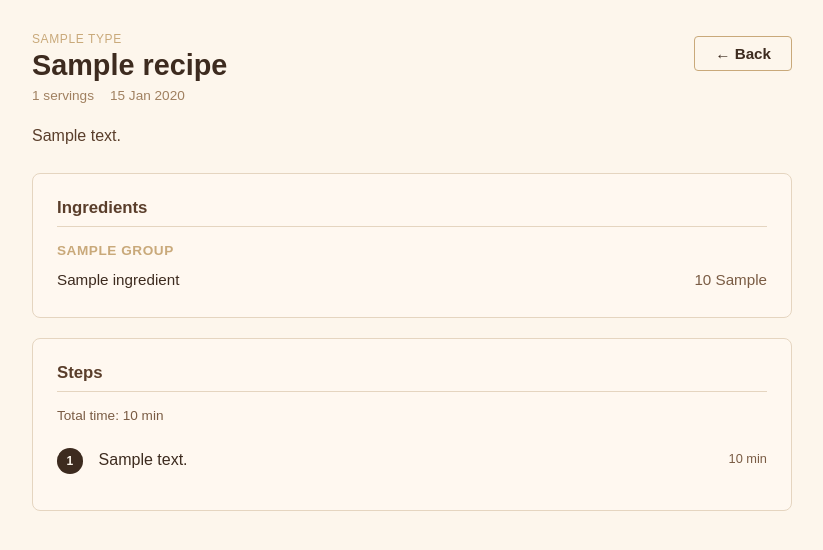
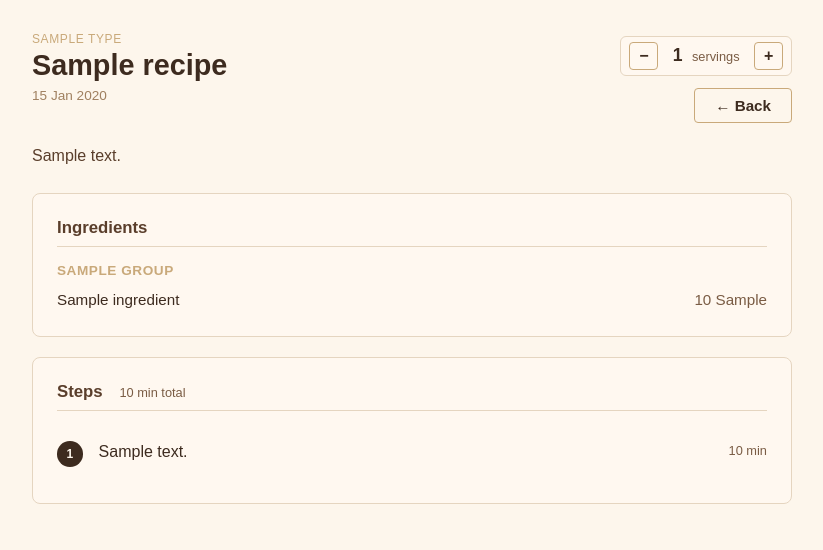
Before and after one commit to manuelito02/gourmant, a FastAPI app: page /recipes/1 in a window 1280 px wide. Shown: the part 55-605 px from the top of the page, without its empty margins (228-1051 px from the left). Run offline with FastAPI, Linux system fonts and the light colour scheme; the visitor is signed in with stand-in values (Sample User, id 1); tables that the repository leaves empty hold one stand-in row (values such as "Sample post").

Commit message:
Add servings scaler and step durations to recipe detail page
- Servings +/- control scales all ingredient amounts in real time
- Total step duration shown inline in the Steps section heading
- Duration displayed per step

Co-Authored-By: Claude Sonnet 4.6 <noreply@anthropic.com>

```diff
--- a/app/static/css/style.css
+++ b/app/static/css/style.css
@@ -502,7 +502,43 @@ main { padding: 2rem; }
     font-size: 0.85rem;
     color: #a08060;
 }
-.recipe-detail-actions { flex-shrink: 0; padding-top: 0.25rem; }
+.recipe-detail-actions {
+    flex-shrink: 0;
+    display: flex;
+    flex-direction: column;
+    align-items: flex-end;
+    gap: 0.75rem;
+    padding-top: 0.25rem;
+}
+
+.servings-control {
+    display: flex;
+    align-items: center;
+    gap: 0.5rem;
+    background: #fff8f0;
+    border: 1px solid #e5d5c0;
+    border-radius: 6px;
+    padding: 0.3rem 0.5rem;
+}
+.servings-btn {
+    background: none;
+    border: 1px solid #c9a97a;
+    border-radius: 4px;
+    color: #3d2b1f;
+    cursor: pointer;
+    font-size: 1rem;
+    line-height: 1;
+    width: 1.8rem;
+    height: 1.8rem;
+    display: flex;
+    align-items: center;
+    justify-content: center;
+    font-weight: bold;
+}
+.servings-btn:hover { background-color: #f5e9d8; }
+.servings-display { text-align: center; min-width: 5rem; }
+#servings-count { font-size: 1.1rem; font-weight: bold; color: #3d2b1f; }
+.servings-label { font-size: 0.8rem; color: #7a5c44; margin-left: 0.3rem; }
 .recipe-detail-desc {
     color: #5a3e2b;
     margin-bottom: 1.5rem;
@@ -557,9 +593,11 @@ main { padding: 2rem; }
 
 /* Steps */
 .steps-total-time {
-    font-size: 0.85rem;
+    font-size: 0.8rem;
     color: #7a5c44;
-    margin-bottom: 0.75rem;
+    font-weight: normal;
+    margin-left: 0.75rem;
+    vertical-align: middle;
 }
 .step-detail-list {
     list-style: none;
--- a/app/templates/recipe_detail.html
+++ b/app/templates/recipe_detail.html
@@ -10,11 +10,20 @@
             <div class="recipe-detail-type">{{ recipe.type.name }}</div>
             <h1>{{ recipe.title }}</h1>
             <div class="recipe-detail-meta">
-                {% if recipe.servings %}<span>{{ recipe.servings }} servings</span>{% endif %}
                 <span>{{ recipe.created_at.strftime("%d %b %Y") }}</span>
             </div>
         </div>
         <div class="recipe-detail-actions">
+            {% if recipe.servings %}
+            <div class="servings-control">
+                <button class="servings-btn" id="servings-dec" aria-label="Fewer servings">−</button>
+                <span class="servings-display">
+                    <span id="servings-count">{{ recipe.servings }}</span>
+                    <span class="servings-label">servings</span>
+                </span>
+                <button class="servings-btn" id="servings-inc" aria-label="More servings">+</button>
+            </div>
+            {% endif %}
             <a href="/dashboard" class="btn-secondary">← Back</a>
         </div>
     </div>
@@ -35,7 +44,7 @@
                 {% for ri in ungrouped %}
                 <li>
                     <span class="ing-detail-name">{{ ri.ingredient.name }}</span>
-                    <span class="ing-detail-amount">{{ ri.amount | int if ri.amount == ri.amount | int else ri.amount }} {{ ri.unit.abbreviation }}</span>
+                    <span class="ing-detail-amount" data-base="{{ ri.amount }}">{{ ri.amount | int if ri.amount == ri.amount | int else ri.amount }} {{ ri.unit.abbreviation }}</span>
                 </li>
                 {% endfor %}
             </ul>
@@ -48,7 +57,7 @@
                     {% for ri in group.ingredients %}
                     <li>
                         <span class="ing-detail-name">{{ ri.ingredient.name }}</span>
-                        <span class="ing-detail-amount">{{ ri.amount | int if ri.amount == ri.amount | int else ri.amount }} {{ ri.unit.abbreviation }}</span>
+                        <span class="ing-detail-amount" data-base="{{ ri.amount }}">{{ ri.amount | int if ri.amount == ri.amount | int else ri.amount }} {{ ri.unit.abbreviation }}</span>
                     </li>
                     {% endfor %}
                 </ul>
@@ -61,13 +70,14 @@
         </section>
 
         <!-- ── Steps ── -->
+        {% set total_duration = recipe.steps | selectattr("duration") | map(attribute="duration") | sum %}
         <section class="detail-section">
-            <h2>Steps</h2>
+            <h2>Steps
+                {% if total_duration %}
+                <span class="steps-total-time">{{ total_duration }} min total</span>
+                {% endif %}
+            </h2>
             {% if recipe.steps %}
-            {% set total_duration = recipe.steps | selectattr("duration") | map(attribute="duration") | sum %}
-            {% if total_duration %}
-            <p class="steps-total-time">Total time: {{ total_duration }} min</p>
-            {% endif %}
             <ol class="step-detail-list">
                 {% for step in recipe.steps %}
                 <li class="step-detail-row">
@@ -85,4 +95,35 @@
 
     </div>
 </div>
+
+{% if recipe.servings %}
+<script>
+    const BASE_SERVINGS = {{ recipe.servings }};
+    let currentServings = BASE_SERVINGS;
+
+    function formatAmount(value) {
+        const rounded = Math.round(value * 1000) / 1000;
+        if (rounded === Math.floor(rounded)) return String(Math.floor(rounded));
+        return parseFloat(rounded.toFixed(2)).toString();
+    }
+
+    function updateAmounts() {
+        const ratio = currentServings / BASE_SERVINGS;
+        document.querySelectorAll(".ing-detail-amount").forEach(el => {
+            const base = parseFloat(el.dataset.base);
+            const unit = el.textContent.trim().split(" ").slice(1).join(" ");
+            el.textContent = formatAmount(base * ratio) + " " + unit;
+        });
+        document.getElementById("servings-count").textContent = currentServings;
+    }
+
+    document.getElementById("servings-dec").addEventListener("click", () => {
+        if (currentServings > 1) { currentServings--; updateAmounts(); }
+    });
+    document.getElementById("servings-inc").addEventListener("click", () => {
+        currentServings++;
+        updateAmounts();
+    });
+</script>
+{% endif %}
 {% endblock %}
```
